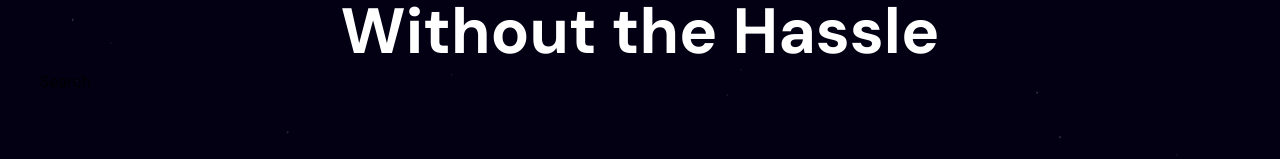
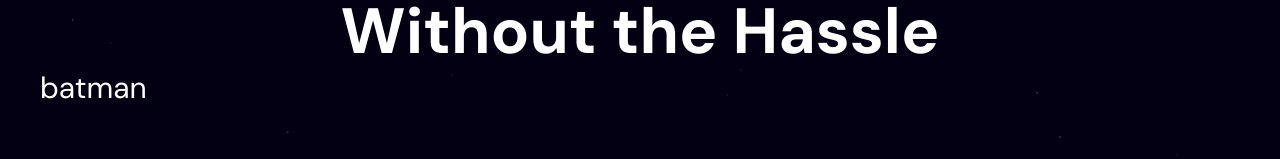
Before and after one commit to user-name-c/moviex-site, a React (Vite) app: page / in a window 1280 px wide. Shown: the part 638-797 px from the top of the page. Built offline with nearby package versions, Linux system fonts and the light colour scheme.

Commit message:
add basic search component

```diff
--- a/src/App.jsx
+++ b/src/App.jsx
@@ -1,8 +1,10 @@
-import React from 'react'
+import React, { useState } from 'react'
+import Search from './components/Search'
 
 // https://github.com/adrianhajdin/react-movies/tree/main
 
 const App = () => {
+  const [searchTerm, setSearchTerm] = useState('batman');
   return (
     <main>
       <div className='pattern'/>
@@ -13,7 +15,7 @@ const App = () => {
           Find <span className='text-gradient'>Movies</span> You'll enjoy Without the Hassle
         </h1>
       </header>
-      <p>Search</p>
+      <Search searchTerm={searchTerm} setSearchTerm={setSearchTerm}/>
   </div>
     </main>
   )
--- /dev/null
+++ b/src/components/Search.jsx
@@ -0,0 +1,9 @@
+import React from 'react'
+
+const Search = (props) => {
+  return (
+    <div className='text-white text-3xl'>{props.searchTerm}</div>
+  )
+}
+
+export default Search
```
